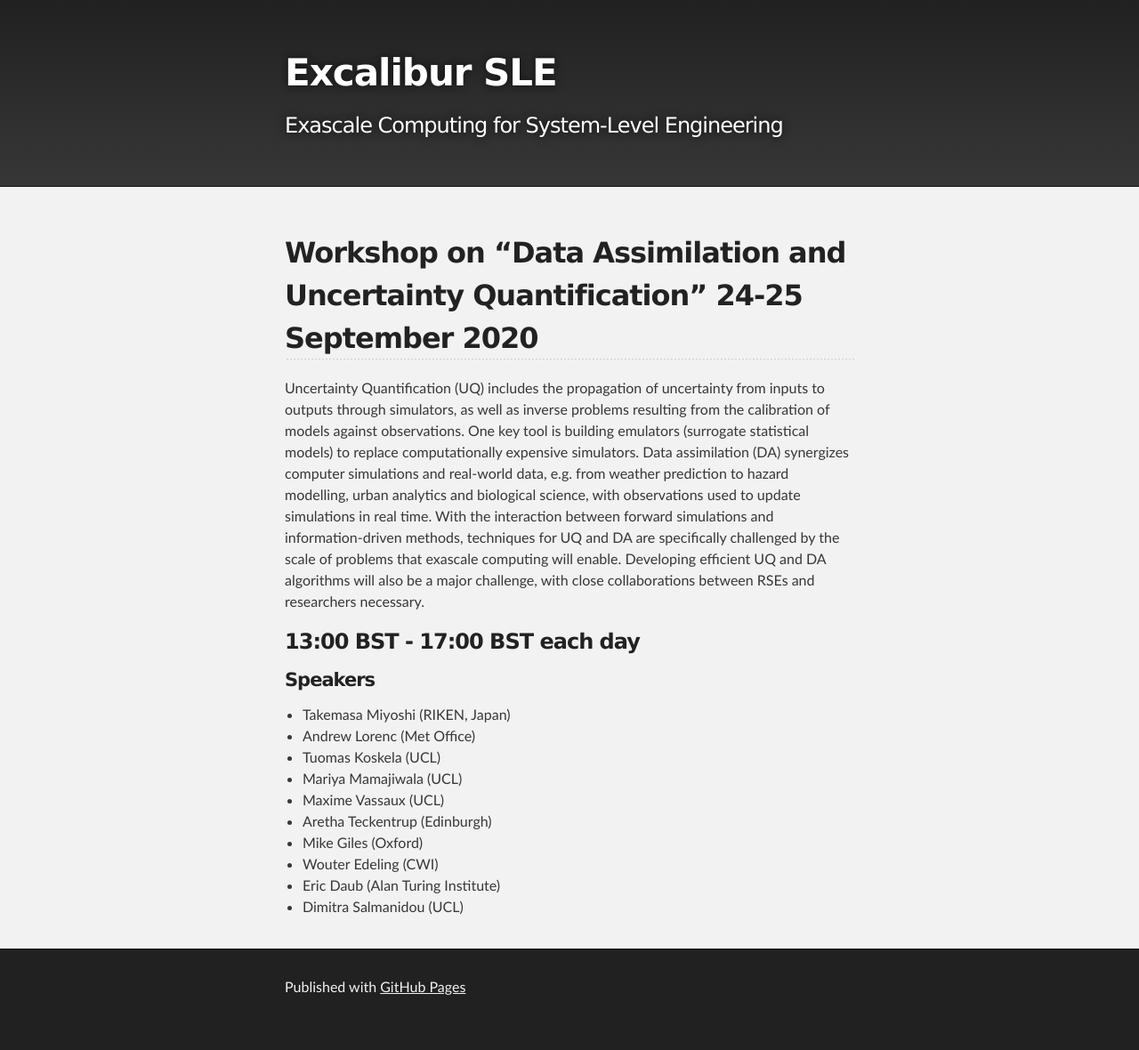
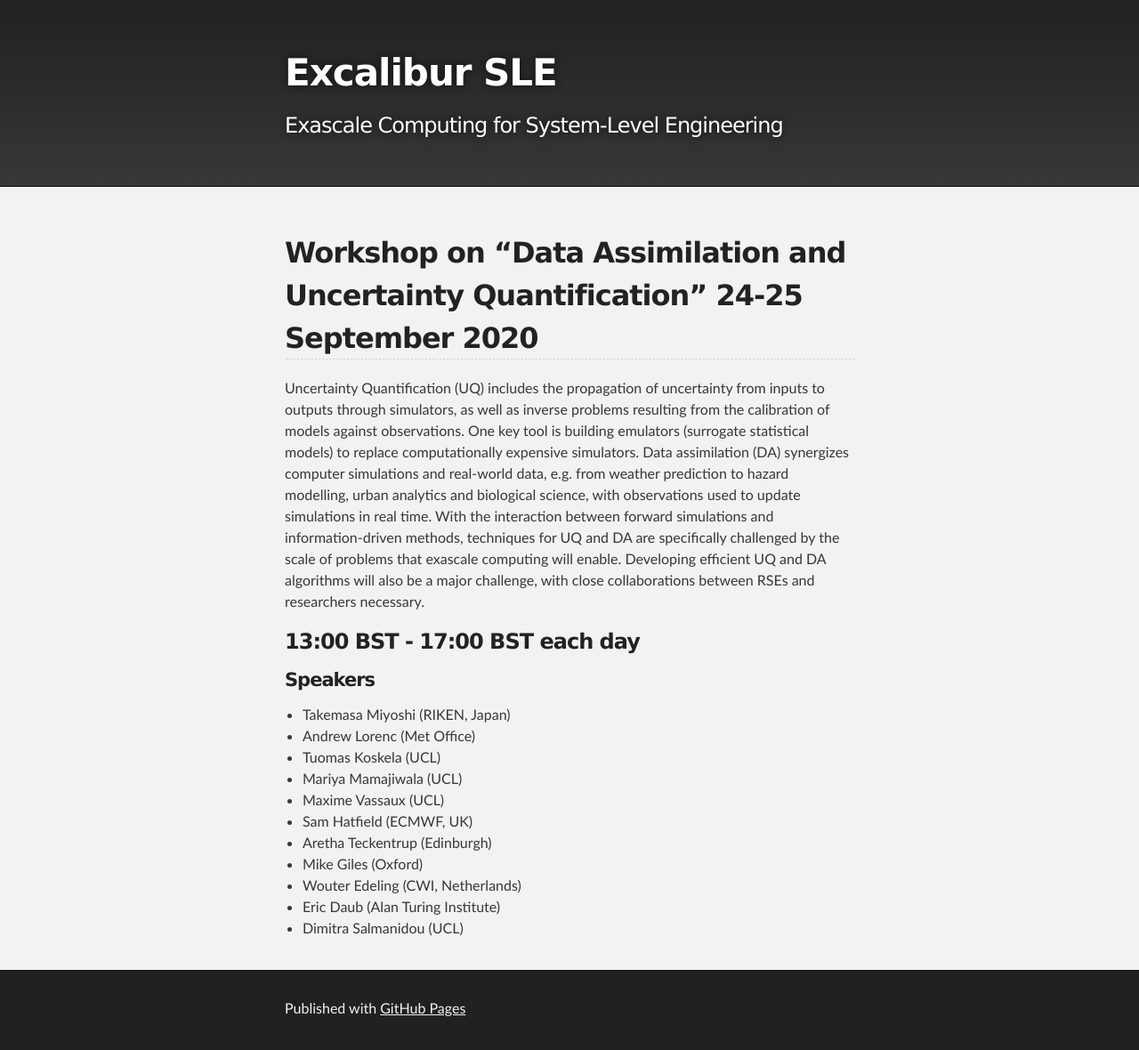
Before and after one commit to Excalibur-SLE/Excalibur-SLE.github.io, a Jekyll site: the page built from workshop2.md, in a window 1280 px wide. Shown: the whole page at 89% size. Built offline with Jekyll 4.4.1, drawn with Linux system fonts in a browser that asks for light colours; our own code applies the rules of GitHub Pages for plain Markdown files; before the commit the page ends 1156 px from its top, so only the background shows below that.

Commit message:
Update speakers

```diff
--- a/workshop2.md
+++ b/workshop2.md
@@ -28,8 +28,9 @@
 - Tuomas Koskela (UCL)
 - Mariya Mamajiwala (UCL)
 - Maxime Vassaux (UCL)
+- Sam Hatfield (ECMWF, UK)
 - Aretha Teckentrup (Edinburgh)
 - Mike Giles (Oxford)
-- Wouter Edeling (CWI)
+- Wouter Edeling (CWI, Netherlands)
 - Eric Daub (Alan Turing Institute)
 - Dimitra Salmanidou (UCL)
```
